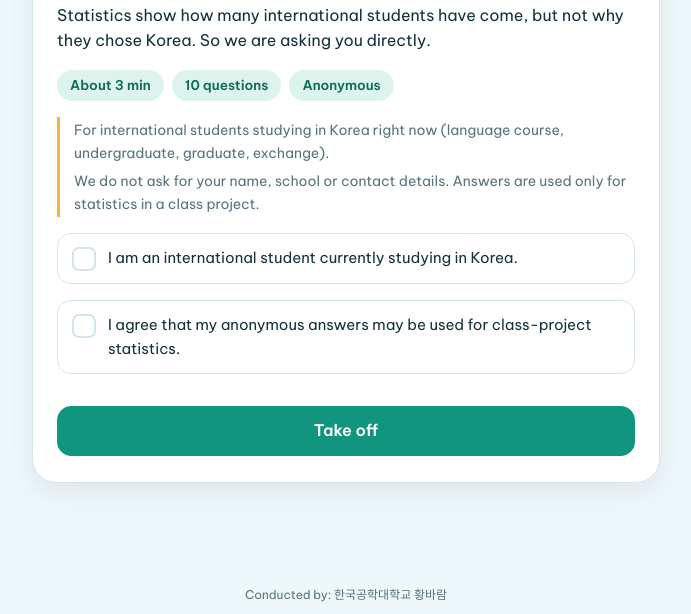
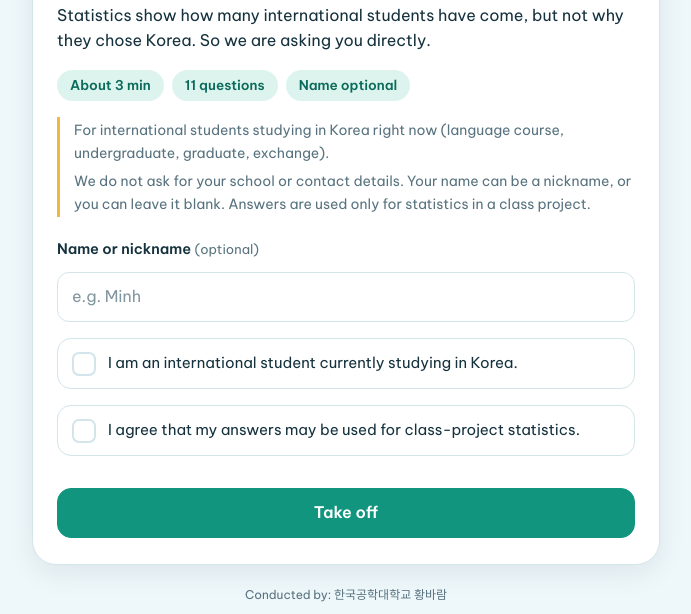
Before and after one commit to Brao2702/why-korea-survey, a plain HTML site: page index.html in a window 1280 px wide. Shown: the part 186-800 px from the top of the page, without its empty margins (294-985 px from the left). Drawn offline with Linux system fonts and the light colour scheme; no server answers.

Commit message:
Survey v2: add optional name field and Q11 feedback question

```diff
--- a/index.html
+++ b/index.html
@@ -248,7 +248,7 @@ var LS = {
   del:function(k){ try{ localStorage.removeItem(k); }catch(e){} }
 };
 var LANGS = ['ko','en','vi','zh'];
-var NQ = 10;
+var NQ = 11;
 
 /* ───────────── 문구 (응답 값은 언어와 무관한 코드로 저장) ───────────── */
 var I18N = {
@@ -256,11 +256,12 @@ ko:{
   brand:'왜 한국이었나요?', tagline:'외국인 유학생 3분 설문',
   intro_title:'한국에 온 이유를 들려주세요',
   intro_lead:'통계는 유학생이 얼마나 늘었는지 알려 주지만, 왜 한국을 골랐는지는 알려 주지 않습니다. 그래서 여러분에게 직접 묻습니다.',
-  facts:['약 3분','10문항','완전 익명'],
+  facts:['약 3분','11문항','이름은 선택'],
   who:'대상: 지금 한국에서 공부하고 있는 외국인 유학생 (어학연수·학부·대학원·교환학생)',
-  privacy:'이름, 학교, 연락처는 묻지 않습니다. 응답은 수업 과제의 통계 분석에만 쓰입니다.',
+  privacy:'학교와 연락처는 묻지 않습니다. 이름은 별명이어도 되고 비워 두어도 됩니다. 응답은 수업 과제의 통계 분석에만 쓰입니다.',
+  name_label:'이름 또는 별명', name_ph:'예: 바람, Minh',
   consent1:'저는 지금 한국에서 공부하고 있는 외국인 유학생입니다.',
-  consent2:'익명 응답이 과제용 통계에 쓰이는 것에 동의합니다.',
+  consent2:'제 응답이 과제용 통계에 쓰이는 것에 동의합니다.',
   need_consent:'두 항목에 모두 체크해 주세요.',
   start:'출발하기', resume:'이어서 답하기',
   back:'이전', next:'다음', submit:'제출하기',
@@ -294,18 +295,20 @@ ko:{
     q8:{t:'지금 한국 유학 생활에 얼마나 만족하나요?',h:'항목마다 막대를 움직여 주세요. 1 = 매우 불만족, 5 = 매우 만족',
         o:{study:'수업·학업',cost:'학비·생활비 부담',job:'아르바이트 기회',visa:'비자·체류 절차',korean:'한국어 적응',support:'학교의 유학생 지원'}},
     q9:{t:'졸업(수료) 후에는 어떻게 할 계획인가요?',h:'',o:{kr_job:'한국에서 취업',kr_study:'한국에서 진학',home:'본국으로 귀국',third:'다른 나라로 이동',unsure:'아직 모르겠다',other:'기타'},sure:'이 계획은 얼마나 확실한가요?'},
-    q10:{t:'같은 나라 친구나 후배에게 한국 유학을 추천하시겠어요?',h:'0 = 전혀 추천하지 않음 · 10 = 적극 추천',why:['어떤 점이 아쉬웠나요?','한 가지가 달라진다면 더 추천할 수 있을까요?','무엇이 가장 좋았나요?']}
+    q10:{t:'같은 나라 친구나 후배에게 한국 유학을 추천하시겠어요?',h:'0 = 전혀 추천하지 않음 · 10 = 적극 추천',why:['어떤 점이 아쉬웠나요?','한 가지가 달라진다면 더 추천할 수 있을까요?','무엇이 가장 좋았나요?']},
+    q11:{t:'설문을 하면서 불편한 점이 있다면 적어주세요',h:'없으면 비워 두고 제출해도 됩니다.',ph:'예: 3번 문항의 뜻이 헷갈렸어요'}
   }
 },
 en:{
   brand:'Why Korea?', tagline:'A 3-minute survey for international students',
   intro_title:'Tell us why you came to Korea',
   intro_lead:'Statistics show how many international students have come, but not why they chose Korea. So we are asking you directly.',
-  facts:['About 3 min','10 questions','Anonymous'],
+  facts:['About 3 min','11 questions','Name optional'],
   who:'For international students studying in Korea right now (language course, undergraduate, graduate, exchange).',
-  privacy:'We do not ask for your name, school or contact details. Answers are used only for statistics in a class project.',
+  privacy:'We do not ask for your school or contact details. Your name can be a nickname, or you can leave it blank. Answers are used only for statistics in a class project.',
+  name_label:'Name or nickname', name_ph:'e.g. Minh',
   consent1:'I am an international student currently studying in Korea.',
-  consent2:'I agree that my anonymous answers may be used for class-project statistics.',
+  consent2:'I agree that my answers may be used for class-project statistics.',
   need_consent:'Please tick both boxes.',
   start:'Take off', resume:'Continue where I left off',
   back:'Back', next:'Next', submit:'Submit',
@@ -339,18 +342,20 @@ en:{
     q8:{t:'How satisfied are you with your life as a student in Korea?',h:'Move the slider for each item. 1 = very dissatisfied, 5 = very satisfied',
         o:{study:'Classes and study',cost:'Tuition and living costs',job:'Part-time job opportunities',visa:'Visa and immigration procedures',korean:'Adapting to the Korean language',support:"My school's support for international students"}},
     q9:{t:'What do you plan to do after you finish your studies?',h:'',o:{kr_job:'Work in Korea',kr_study:'Continue studying in Korea',home:'Return to my home country',third:'Move to another country',unsure:'Not sure yet',other:'Other'},sure:'How certain is this plan?'},
-    q10:{t:'Would you recommend studying in Korea to friends or juniors from your country?',h:'0 = not at all · 10 = definitely',why:['What was disappointing?','What one change would make you recommend it more?','What was the best part?']}
+    q10:{t:'Would you recommend studying in Korea to friends or juniors from your country?',h:'0 = not at all · 10 = definitely',why:['What was disappointing?','What one change would make you recommend it more?','What was the best part?']},
+    q11:{t:'If anything about this survey was inconvenient, please tell us',h:'If not, leave it blank and submit.',ph:'e.g. Question 3 was confusing'}
   }
 },
 vi:{
   brand:'Vì sao lại là Hàn Quốc?', tagline:'Khảo sát 3 phút dành cho du học sinh',
   intro_title:'Hãy kể lý do bạn đến Hàn Quốc',
   intro_lead:'Số liệu thống kê cho biết du học sinh tăng bao nhiêu, nhưng không cho biết vì sao các bạn chọn Hàn Quốc. Vì vậy chúng mình muốn hỏi trực tiếp bạn.',
-  facts:['Khoảng 3 phút','10 câu hỏi','Ẩn danh'],
+  facts:['Khoảng 3 phút','11 câu hỏi','Tên không bắt buộc'],
   who:'Dành cho du học sinh nước ngoài đang học tại Hàn Quốc (học tiếng, đại học, sau đại học, trao đổi).',
-  privacy:'Khảo sát không hỏi tên, trường hay thông tin liên lạc. Câu trả lời chỉ dùng để thống kê cho bài tập môn học.',
+  privacy:'Khảo sát không hỏi trường hay thông tin liên lạc. Tên có thể là biệt danh, hoặc để trống cũng được. Câu trả lời chỉ dùng để thống kê cho bài tập môn học.',
+  name_label:'Tên hoặc biệt danh', name_ph:'Ví dụ: Minh',
   consent1:'Tôi là du học sinh nước ngoài đang học tại Hàn Quốc.',
-  consent2:'Tôi đồng ý để câu trả lời ẩn danh được dùng cho thống kê của bài tập.',
+  consent2:'Tôi đồng ý để câu trả lời của mình được dùng cho thống kê của bài tập.',
   need_consent:'Hãy đánh dấu cả hai ô.',
   start:'Cất cánh', resume:'Trả lời tiếp',
   back:'Quay lại', next:'Tiếp', submit:'Gửi',
@@ -384,18 +389,20 @@ vi:{
     q8:{t:'Bạn hài lòng đến mức nào với cuộc sống du học tại Hàn Quốc?',h:'Hãy kéo thanh trượt cho từng mục. 1 = rất không hài lòng, 5 = rất hài lòng',
         o:{study:'Việc học trên lớp',cost:'Học phí và sinh hoạt phí',job:'Cơ hội làm thêm',visa:'Thủ tục visa, lưu trú',korean:'Thích nghi với tiếng Hàn',support:'Hỗ trợ của trường dành cho du học sinh'}},
     q9:{t:'Sau khi học xong, bạn dự định làm gì?',h:'',o:{kr_job:'Làm việc tại Hàn Quốc',kr_study:'Học tiếp tại Hàn Quốc',home:'Về nước',third:'Sang nước khác',unsure:'Chưa biết',other:'Khác'},sure:'Bạn chắc chắn về kế hoạch này đến mức nào?'},
-    q10:{t:'Bạn có giới thiệu du học Hàn Quốc cho bạn bè, đàn em cùng nước không?',h:'0 = hoàn toàn không · 10 = chắc chắn có',why:['Điều gì khiến bạn chưa hài lòng?','Nếu thay đổi một điều thì bạn sẽ giới thiệu nhiều hơn?','Điều gì bạn thích nhất?']}
+    q10:{t:'Bạn có giới thiệu du học Hàn Quốc cho bạn bè, đàn em cùng nước không?',h:'0 = hoàn toàn không · 10 = chắc chắn có',why:['Điều gì khiến bạn chưa hài lòng?','Nếu thay đổi một điều thì bạn sẽ giới thiệu nhiều hơn?','Điều gì bạn thích nhất?']},
+    q11:{t:'Nếu có điều gì bất tiện khi làm khảo sát, hãy viết cho chúng mình biết',h:'Không có thì cứ để trống và gửi.',ph:'Ví dụ: câu 3 hơi khó hiểu'}
   }
 },
 zh:{
   brand:'为什么选择韩国?', tagline:'外国留学生3分钟问卷',
   intro_title:'请告诉我们你来韩国的理由',
   intro_lead:'统计数据能说明留学生增加了多少,却说明不了大家为什么选择韩国。所以我们想直接问问你。',
-  facts:['约3分钟','10道题','完全匿名'],
+  facts:['约3分钟','11道题','姓名选填'],
   who:'对象:目前在韩国学习的外国留学生(语言研修、本科、研究生、交换生)。',
-  privacy:'问卷不会询问姓名、学校或联系方式。回答仅用于课程作业的统计分析。',
+  privacy:'问卷不会询问学校或联系方式。姓名可以填昵称,也可以不填。回答仅用于课程作业的统计分析。',
+  name_label:'姓名或昵称', name_ph:'例如:小明',
   consent1:'我是目前在韩国学习的外国留学生。',
-  consent2:'我同意将匿名回答用于课程作业的统计。',
+  consent2:'我同意将我的回答用于课程作业的统计。',
   need_consent:'请勾选两项。',
   start:'出发', resume:'继续作答',
   back:'上一步', next:'下一步', submit:'提交',
@@ -429,7 +436,8 @@ zh:{
     q8:{t:'你对现在的韩国留学生活满意吗?',h:'请拖动每一项的滑块。1 = 非常不满意,5 = 非常满意',
         o:{study:'课程与学业',cost:'学费和生活费负担',job:'打工机会',visa:'签证与居留手续',korean:'韩语适应',support:'学校对留学生的支持'}},
     q9:{t:'毕业(结业)后你有什么打算?',h:'',o:{kr_job:'在韩国就业',kr_study:'在韩国继续深造',home:'回国',third:'去其他国家',unsure:'还不知道',other:'其他'},sure:'这个计划有多确定?'},
-    q10:{t:'你会向同国的朋友或学弟学妹推荐来韩国留学吗?',h:'0 = 完全不推荐 · 10 = 非常推荐',why:['哪些地方让你觉得遗憾?','如果改变一点,你会更愿意推荐吗?','你最满意的是什么?']}
+    q10:{t:'你会向同国的朋友或学弟学妹推荐来韩国留学吗?',h:'0 = 完全不推荐 · 10 = 非常推荐',why:['哪些地方让你觉得遗憾?','如果改变一点,你会更愿意推荐吗?','你最满意的是什么?']},
+    q11:{t:'如果答题过程中有不方便的地方,请写下来',h:'没有的话可以留空直接提交。',ph:'例如:第3题有点难理解'}
   }
 }
 };
@@ -545,7 +553,7 @@ function slider(key, o){
 function toneColor(f){ return f < 0.4 ? 'var(--coral)' : f < 0.7 ? 'var(--sun)' : 'var(--accent)'; }
 
 /* ───────────── 문항 ───────────── */
-var QIDS = ['q1','q2','q3','q4','q5','q6','q7','q8','q9','q10'];
+var QIDS = ['q1','q2','q3','q4','q5','q6','q7','q8','q9','q10','q11'];
 var YEARS = ['le2020','2021','2022','2023','2024','2025','2026'];
 var Q8 = ['study','cost','job','visa','korean','support'];
 
@@ -688,6 +696,10 @@ var RENDER = {
       }});
     c.append(h('div', {class:'nps-read'}, num, word), inp,
       h('div', {class:'scale', 'aria-hidden':'true'}, h('span', null, '0'), h('span', null, '5'), h('span', null, '10')), sub);
+  },
+  q11:function(c){
+    var q = tq('q11');
+    c.append(textField('q11', q.ph, {long:true, max:300, label:q.t}));
   }
 };
 
@@ -704,6 +716,7 @@ function missing(step){
     case 'q8': return Q8.every(function(k){ return isNum(A['q8_' + k]); }) ? '' : 'need_sliders';
     case 'q9': return !A.q9 ? 'need_pick' : (A.q9 === 'other' && !txt(A.q9_other)) ? 'need_text' : (A.q9 !== 'unsure' && !isNum(A.q9_sure)) ? 'need_slider' : '';
     case 'q10': return isNum(A.q10) ? '' : 'need_slider';
+    case 'q11': return '';
   }
   return '';
 }
@@ -828,6 +841,8 @@ function introCard(card){
     h('p', {class:'lead'}, t('intro_lead')),
     facts,
     h('div', {class:'notice'}, h('p', null, t('who')), h('p', null, t('privacy'))),
+    h('div', {class:'sub'}, h('label', {class:'sub-label', for:'f_nickname'}, t('name_label') + ' ', h('small', null, '(' + t('optional') + ')')),
+      textField('nickname', t('name_ph'), {max:30, label:t('name_label')})),
     h('label', {class:'check', for:'consent1'}, c1, h('span', null, t('consent1'))),
     h('label', {class:'check', for:'consent2'}, c2, h('span', null, t('consent2'))),
     honey, warn, go);
@@ -879,7 +894,8 @@ function buildAnswers(){
     q1:A.q1, q1_other:txt(A.q1_other), q2:A.q2, q2_other:txt(A.q2_other), q3:A.q3, q4:A.q4,
     q5:(A.q5 || []).slice(0, 3), q5_other:txt(A.q5_other), q6:A.q6, q6_other:txt(A.q6_other),
     q7:A.q7_gate === 'only' ? 'none' : (A.q7 || []), q7_other:txt(A.q7_other), q7_why:A.q7_gate === 'also' ? txt(A.q7_why) : '',
-    q8:q8, q9:A.q9, q9_other:txt(A.q9_other), q9_sure:A.q9 === 'unsure' ? '' : A.q9_sure, q10:A.q10, q10_why:txt(A.q10_why)
+    q8:q8, q9:A.q9, q9_other:txt(A.q9_other), q9_sure:A.q9 === 'unsure' ? '' : A.q9_sure, q10:A.q10, q10_why:txt(A.q10_why),
+    nickname:txt(A.nickname), q11:txt(A.q11)
   };
 }
 function submit(){
```
